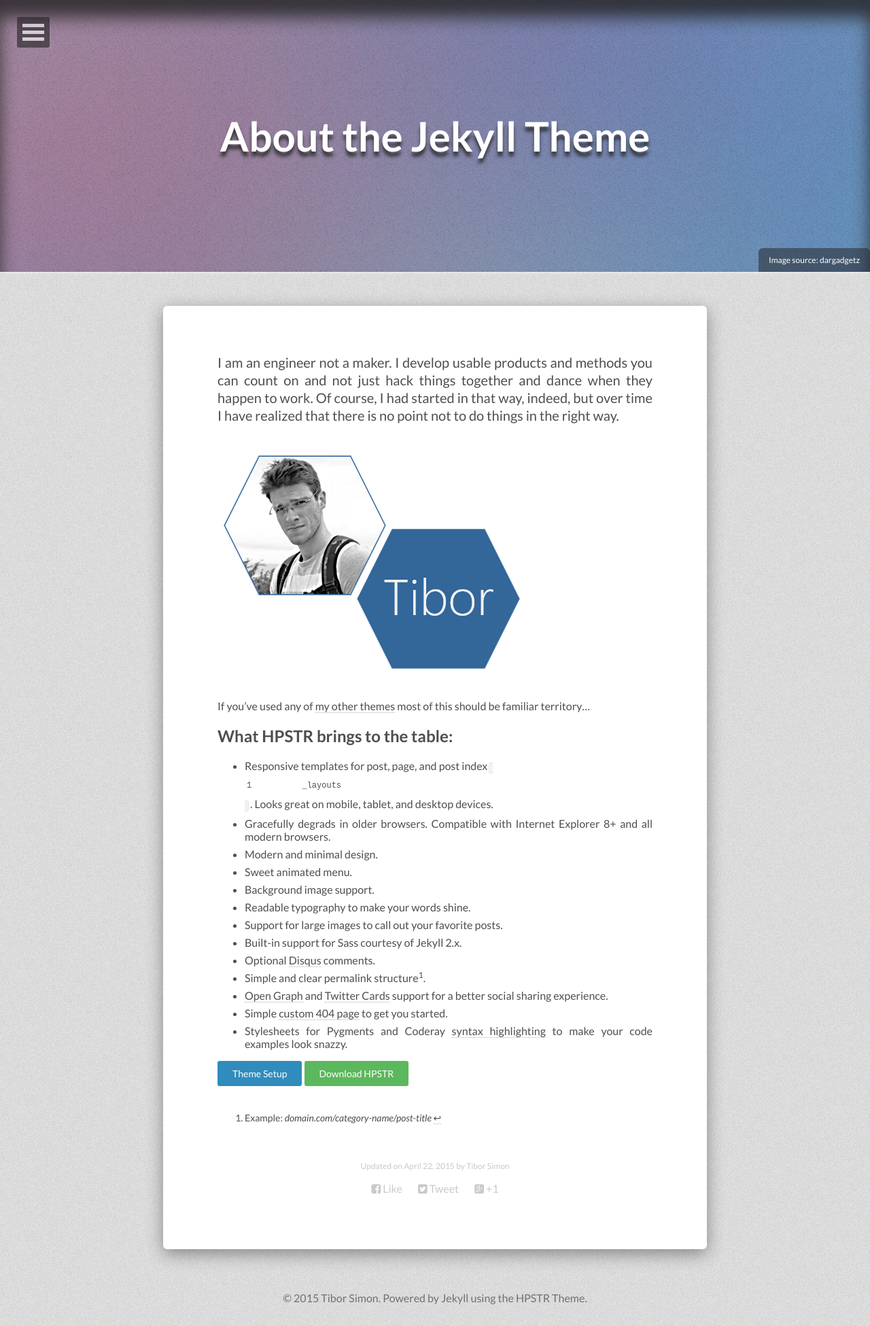
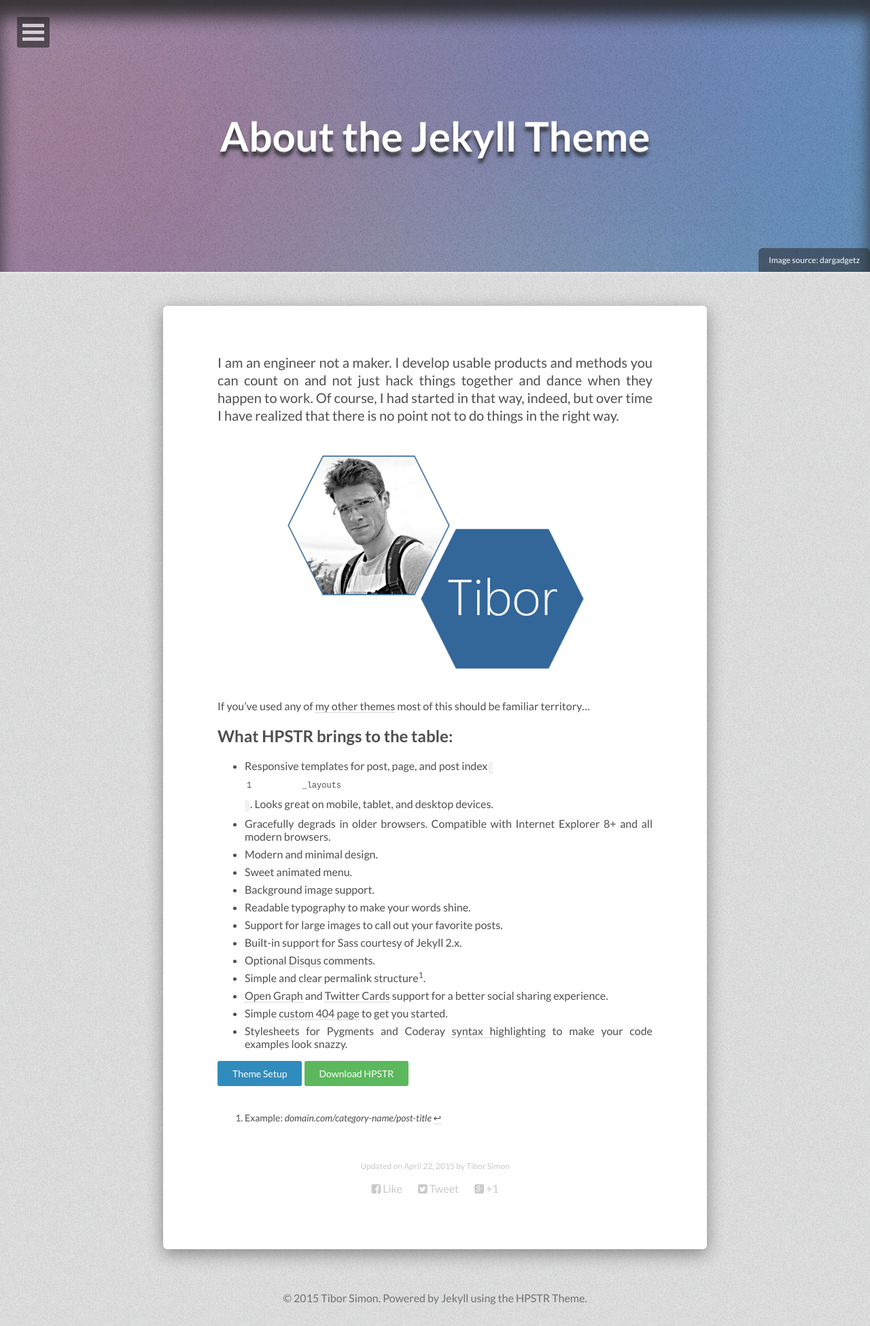
Before and after one commit to tiborsimon/tiborsimon.github.io, a Jekyll site: the page built from about/index.md, in a window 1280 px wide. Shown: the whole page at 68% size. Built offline with Jekyll 4.4.1, drawn with Linux system fonts in a browser that asks for light colours; nearby versions of some CDN libraries.

Commit message:
Img css changed> centered

```diff
--- a/_sass/_elements.scss
+++ b/_sass/_elements.scss
@@ -16,7 +16,8 @@
   padding-bottom: 10px;
   @include clearfix();
   img {
-    margin-bottom: 10px;
+    display: block;
+    margin: 0 auto 10px;
   }
   a {
     img {
```
